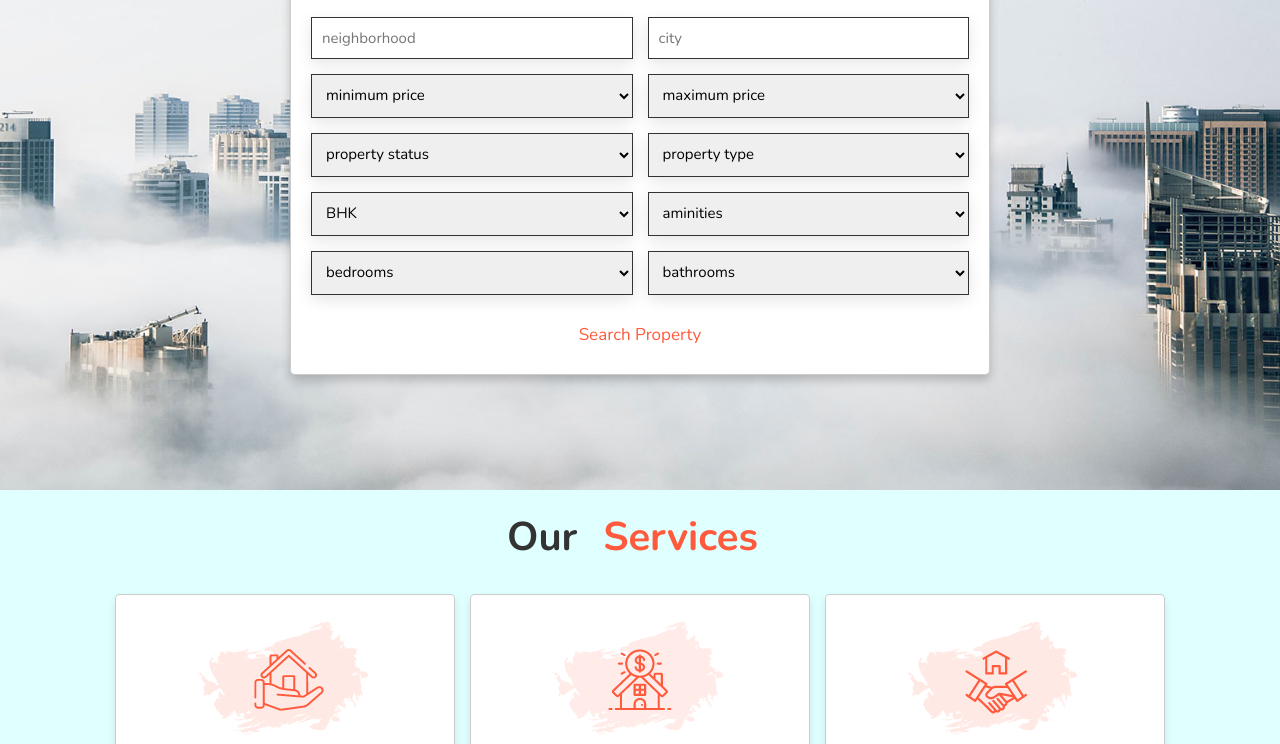
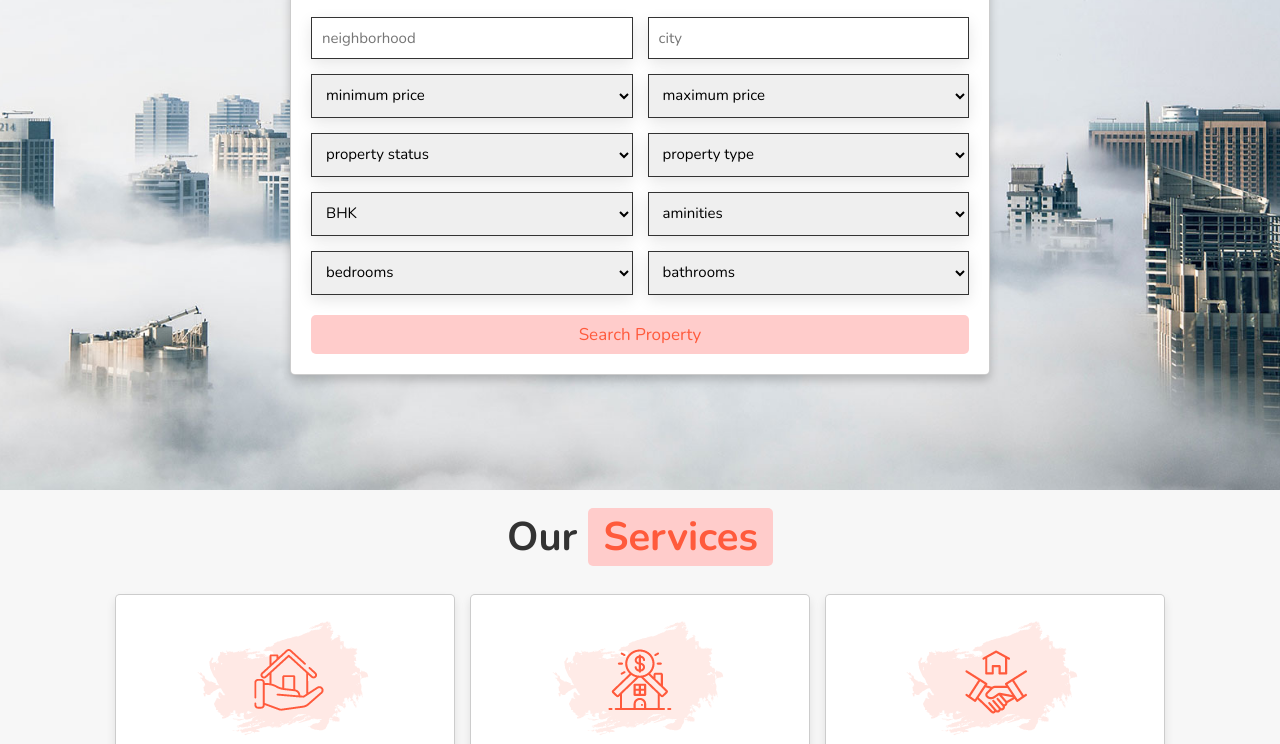
Before and after one commit to Pallab-18/ModernHouse, a plain HTML site: page index.html in a window 1280 px wide. Shown: the part 310-1054 px from the top of the page. Drawn offline with nearby package versions, Linux system fonts and the light colour scheme.

Commit message:
Update style.css

```diff
--- a/style.css
+++ b/style.css
@@ -2,7 +2,7 @@
 
 :root{
     --red:#ff5a3c;
-    --acquamarine:#7fffd4;
+    --light-red:#ffcccb;
 }
 *{
     font-family: 'Nunito', sans-serif;
@@ -19,7 +19,7 @@ html{
     scroll-padding-top: 7rem;
 }
 body{
-    background:#e0ffff;
+    background:#f7f7f7;
 }
 section{
     padding:2rem 9%;
```
